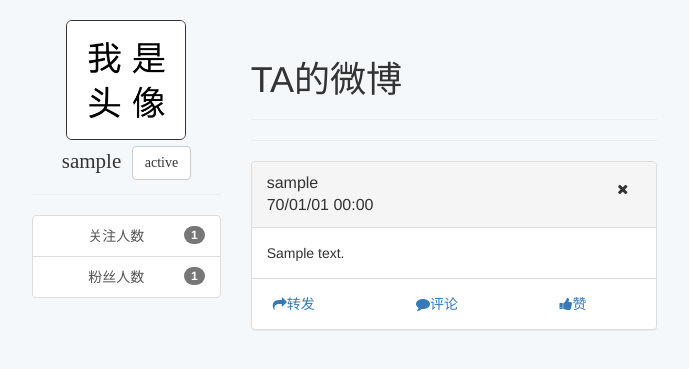
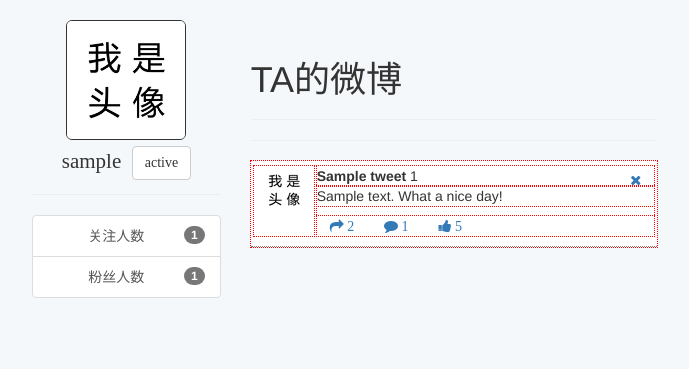
Before and after one commit to Maluscore/tweetFinal, a Flask app: template app/templates/user.html in a window 1280 px wide. Shown: the part 51-420 px from the top of the page, without its empty margins (186-875 px from the left). Run offline with Flask 2, Linux system fonts and the light colour scheme; tables that the repository leaves empty hold one stand-in row (values such as "Sample post"); the template is opened without the code that fills it: values that come from a table or form of the project are taken from there, most other values are stand-ins (such as "Sample title", 1, 10 or a date in 2020); some libraries are stand-ins or nearby versions.

Commit message:
小bug修复

```diff
--- /dev/null
+++ b/app/static/css/pp-basic.css
@@ -0,0 +1,66 @@
+#id-div-insert {
+    background-color: #FFFFFF;
+    -webkit-border-radius: 3%;
+    -moz-border-radius: 3%;
+    border-radius: 3%;
+}
+#id-div-insert div {
+    outline-width: 1px;
+    outline-style: dotted;
+    outline-color: red;
+}
+.pp-flex-row {
+    display: flex;
+    flex-direction: row;
+}
+.flex-1 {
+    flex-grow: 1;
+}
+.pp-avatar-config {
+    text-align: center;
+}
+.pp-avatar {
+    width: 60px;
+}
+.pp-avatar-me {
+    border-radius: 15%;
+}
+.pp-panel {
+    border-color: gray;
+    border-bottom-width: 1px;
+    border-bottom-style: dotted;
+    padding: 5px 3px 10px 3px;
+}
+.pp-main {
+    margin-left: 3px;
+}
+.pp-main-footer {
+    height: 20px;
+    margin-top: 10px;
+}
+.pp-main-header a {
+    float: right;
+}
+.pp-weibo-pic {
+}
+.pp-comment-avatar {
+    width: 50px;
+}
+.pp-comment-group {
+    border-color: black;
+    border-bottom-width: 1px;
+    border-bottom-style: dotted;
+    padding: 5px 3px 10px 3px;
+}
+.pp-comment-item {
+    border-color: lightcoral;
+    border-bottom-width: 1px;
+    border-bottom-style: dotted;
+    padding: 5px 3px 3px 3px;
+}
+.pp-comment-content p {
+    margin-bottom: 3px;
+}
+.pp-comment-content span {
+    font-weight: bold;
+}
--- a/app/templates/user.html
+++ b/app/templates/user.html
@@ -3,6 +3,7 @@
 {% block head %}
     {{ super() }}
     <link rel="stylesheet" href="/static/css/buttons.css">
+    <link rel="stylesheet" href="/static/css/pp-basic.css">
     <script src="/static/js/weibo.js"></script>
     <script src="/static/js/weiboAct.js"></script>
     <script src="/static/js/userAct.js"></script>
@@ -69,32 +70,28 @@
     <hr>
     <div id="id-div-insert">
         {% for t in tweets %}
-            <div class="panel panel-default" data-id={{t.id}}>
-                <div class="panel-heading">
-                    <p class="panel-title">{{user.username}}
-                        <a class="btn pull-right"><i class="icon-remove" title="删除"></i></a>
-                        <br>{{t.created_time | formatted_time}}
-                    </p>
+            <div class="pp-panel pp-flex-row" data-id="{{ t.id }}">
+                <div class="pp-avatar pp-avatar-config">
+                    <img class="pp-avatar-me" src="/static/img/head-min.jpg">
                 </div>
-                <div class="panel-body">
-                    {{t.content}}
+                <div class="pp-main flex-1">
+                    <div class="pp-main-header">
+                        <strong class="pp-full-name">{{ t.sender_name }}</strong>
+                        <span class="pp-timestamp">{{ t.created_time }}</span>
+                        <a class="icon-remove btn" title="删除"></a>
+                    </div>
+                    <div class="pp-main-content">
+                        <p class="pp-weibo-text">{{ t.content }} What a nice day!</p>
+                    </div>
+                   <!-- <div class="pp-main-pic">
+                        <img class="pp-weibo-pic" src="/static/img/main-pic.jpg">
+                    </div> -->
+                    <div class="pp-main-footer">
+                        <a class="btn icon-share-alt" title="转发"> 2</a>
+                        <a class="btn icon-comment" title="评论"> {{ t.com_count }}</a>
+                        <a class="btn icon-thumbs-up" title="赞"> 5</a>
+                    </div>
                 </div>
-                <table class="table">
-                    <tr>
-                        <td>
-                            <a class="btn">
-                                <i class=" icon-share-alt"></i>转发</a>
-                        </td>
-                        <td>
-                            <a class="btn">
-                                <i class="icon-comment"></i>评论</a>
-                        </td>
-                        <td>
-                            <a class="btn">
-                                <i class="icon-thumbs-up"></i>赞</a>
-                        </td>
-                    </tr>
-                </table>
             </div>
         {% endfor %}
     </div>
```
